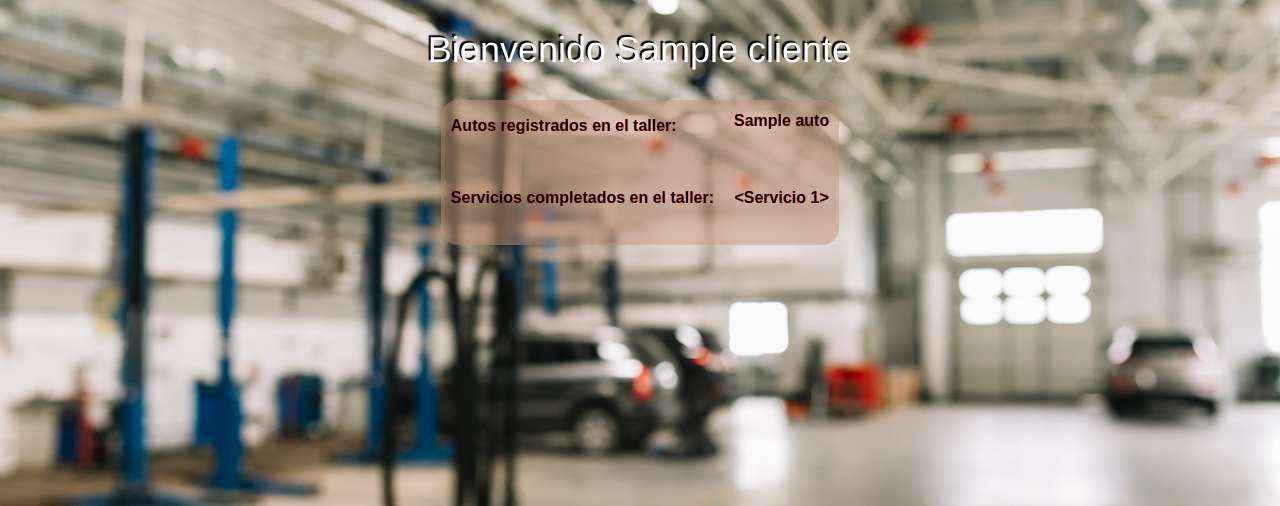
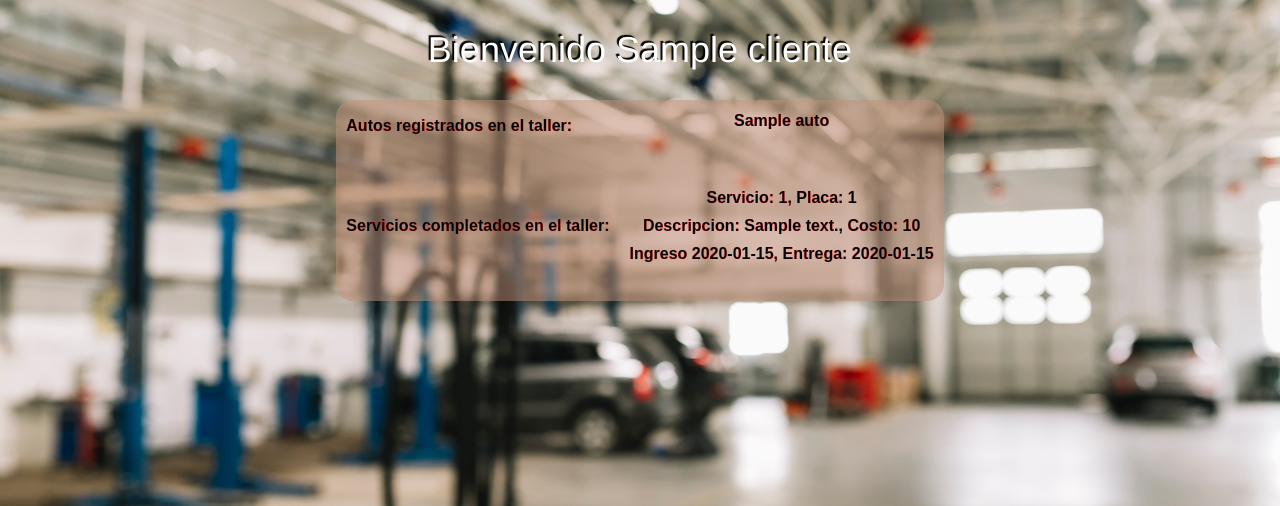
Before and after one commit to cs2b01-lab1-01-2020-2/proyecto-1-motortek, a Flask app: template web/Motortek/templates/client.html in a window 1280 px wide. Shown: the part 150-656 px from the top of the page. Run offline with Flask 2, Linux system fonts and the light colour scheme; tables that the repository leaves empty hold one stand-in row (values such as "Sample post"); the template is opened without the code that fills it: values that come from a table or form of the project are taken from there, most other values are stand-ins (such as "Sample title", 1, 10 or a date in 2020); some libraries are stand-ins or nearby versions.

Commit message:
servicios

```diff
--- a/web/Motortek/templates/client.html
+++ b/web/Motortek/templates/client.html
@@ -62,7 +62,9 @@
           </th>
           <td style="padding: 10px;">
             {% for s in servicios %}
-            <label >{{s}}</label><br>
+            <label >Servicio: {{s.id}}, Placa: {{s.numplaca}}</label><br>
+            <label >Descripcion: {{s.descripcion}}, Costo: {{s.costo}}</label><br>
+            <label >Ingreso {{s.fecha_ingreso}}, Entrega: {{s.fecha_entrega}}</label><br>
             {% endfor %}
           </td>
       </tr>
```
